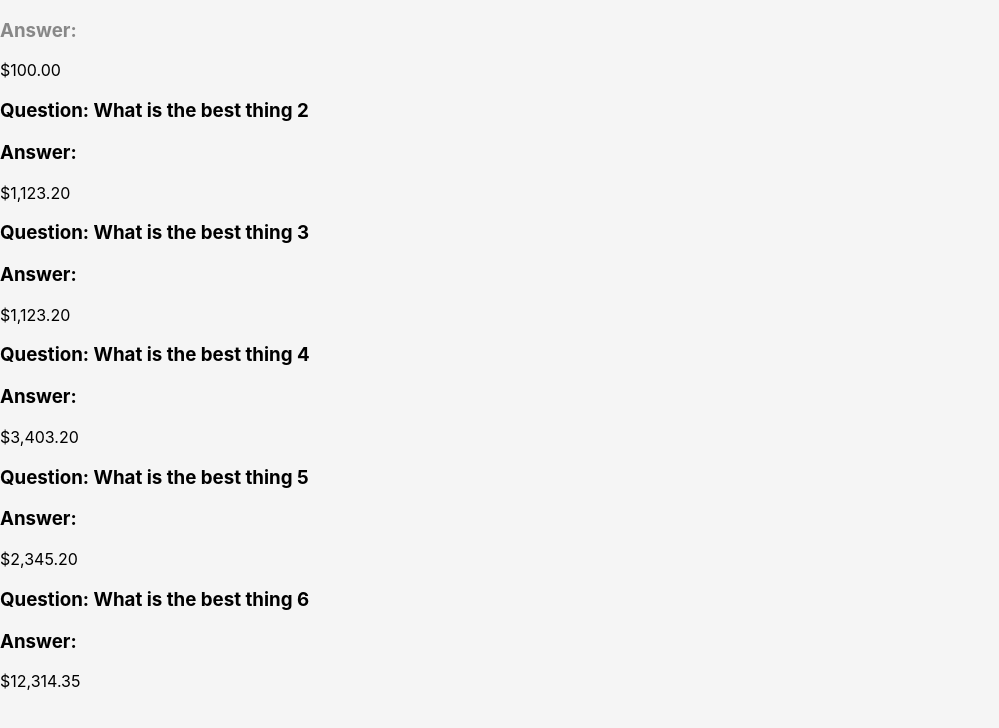
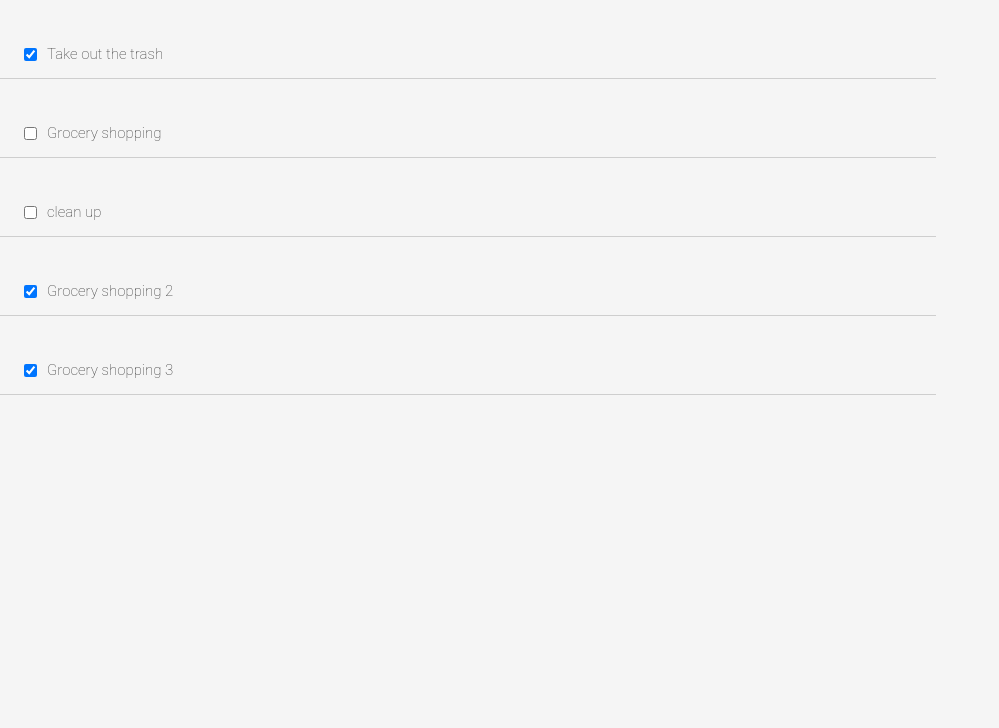
Before and after one commit to Noppagorn/learn-react-js, a React (Create React App) app: page / in a window 1280 px wide. Shown: the top 728 px of the page, without its empty margins (0-999 px from the left). Built offline with nearby package versions, Linux system fonts and the light colour scheme.

Commit message:
Todo App - Phase 3

```diff
--- a/src/App.js
+++ b/src/App.js
@@ -12,9 +12,10 @@ import Footer from "./components/Footer.js"
 import Contact from "./components/Contact"
 import Todo from "./components/Todo.js"
 import Joke from "./components/Joke"
-
+import TodoItem from "./components/TodoItem"
 
 import jokesData from "./data/jokesdata"
+import todoData from './data/todoData';
 function App() {
   const jokeComponents = jokesData.map(joke =>{
     return (
@@ -24,7 +25,7 @@ function App() {
 
   return (
     <div>
-      {jokeComponents}
+      <Todo items={todoData}></Todo>
     </div>
   );
 }
--- a/src/components/Todo.js
+++ b/src/components/Todo.js
@@ -1,12 +1,14 @@
 import React from "react"
 import TodoItem from "./TodoItem"
-function Todo(){
+function Todo(props){
+    const todoComponent = props.items.map(item =>{
+        return (
+            <TodoItem key={item.id} item={item}></TodoItem>
+        )
+    })
     return (
         <div>
-            <TodoItem></TodoItem>
-            <TodoItem></TodoItem>
-            <TodoItem></TodoItem>
-            <TodoItem></TodoItem>
+            {todoComponent}
         </div>
     )
 }
--- a/src/components/TodoItem.jsx
+++ b/src/components/TodoItem.jsx
@@ -1,11 +1,11 @@
 import React from "react"
 
 
-function TodoTtem(){
+function TodoTtem(props){
     return (
         <div className="todo-item">
-            <input type="checkbox" />
-            <p>Placeholder text here</p>
+            <input type="checkbox" checked={props.item.completed} />
+            <p>{props.item.text}</p>
         </div>
     )
 }
--- /dev/null
+++ b/src/data/todoData.js
@@ -0,0 +1,30 @@
+const todoData = [
+    {
+        id:1,
+        text : "Take out the trash",
+        completed : true
+    },
+    {
+        id: 2,
+        text : "Grocery shopping",
+        completed : false,
+    },
+    {
+        id: 3,
+        text : "clean up",
+        completed : false,
+    },
+    {
+        id: 4,
+        text : "Grocery shopping 2",
+        completed : true,
+    },
+    {
+        id: 5,
+        text : "Grocery shopping 3",
+        completed : true,
+    },
+]
+
+
+export default todoData
```
Also changed, not shown: 1 other file (tests, documents, lock files or other folders).
